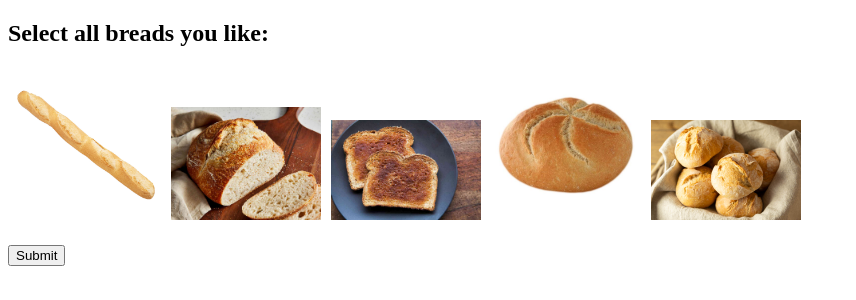
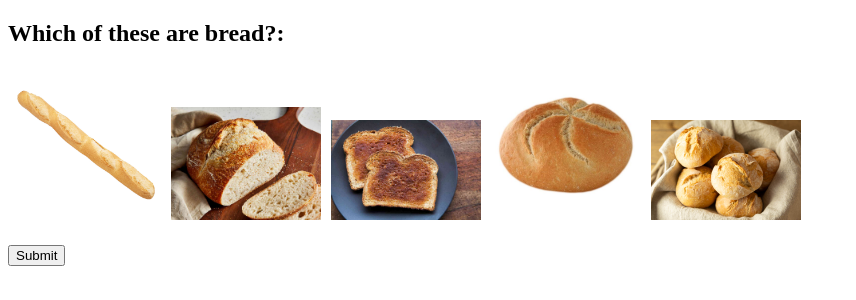
Before and after one commit to nirvanb/bread_check, a Flask app: page / in a window 1280 px wide. Shown: the top 300 px of the page, without its empty margins (0-856 px from the left). Run offline with Flask 3, Linux system fonts and the light colour scheme.

Commit message:
Update index.html

```diff
--- a/templates/index.html
+++ b/templates/index.html
@@ -15,7 +15,7 @@
 </head>
 <body>
 
-<h2>Select all breads you like:</h2>
+<h2>Which of these are bread?:</h2>
 
 <form method="POST">
     {% for image in images %}
```
